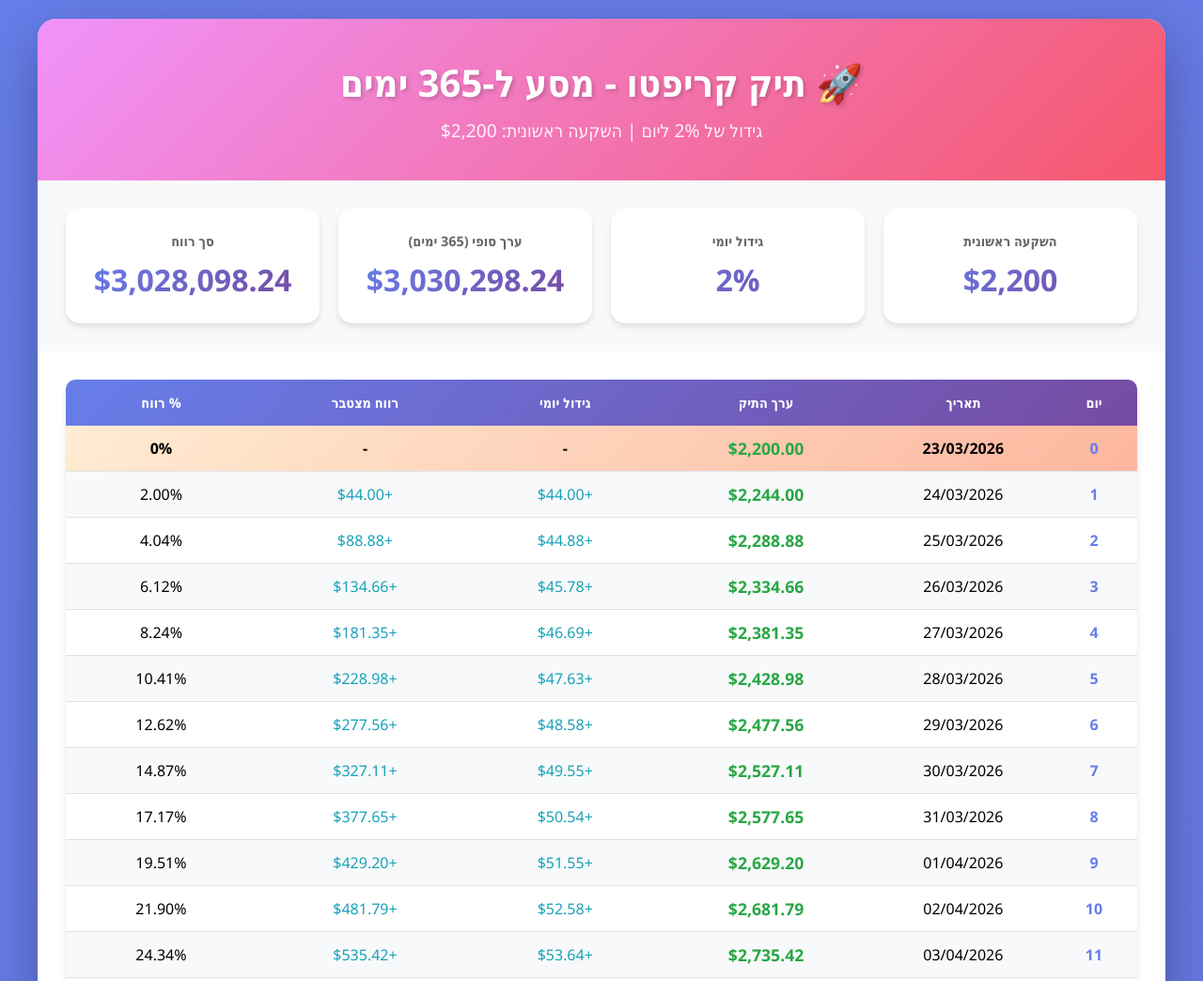
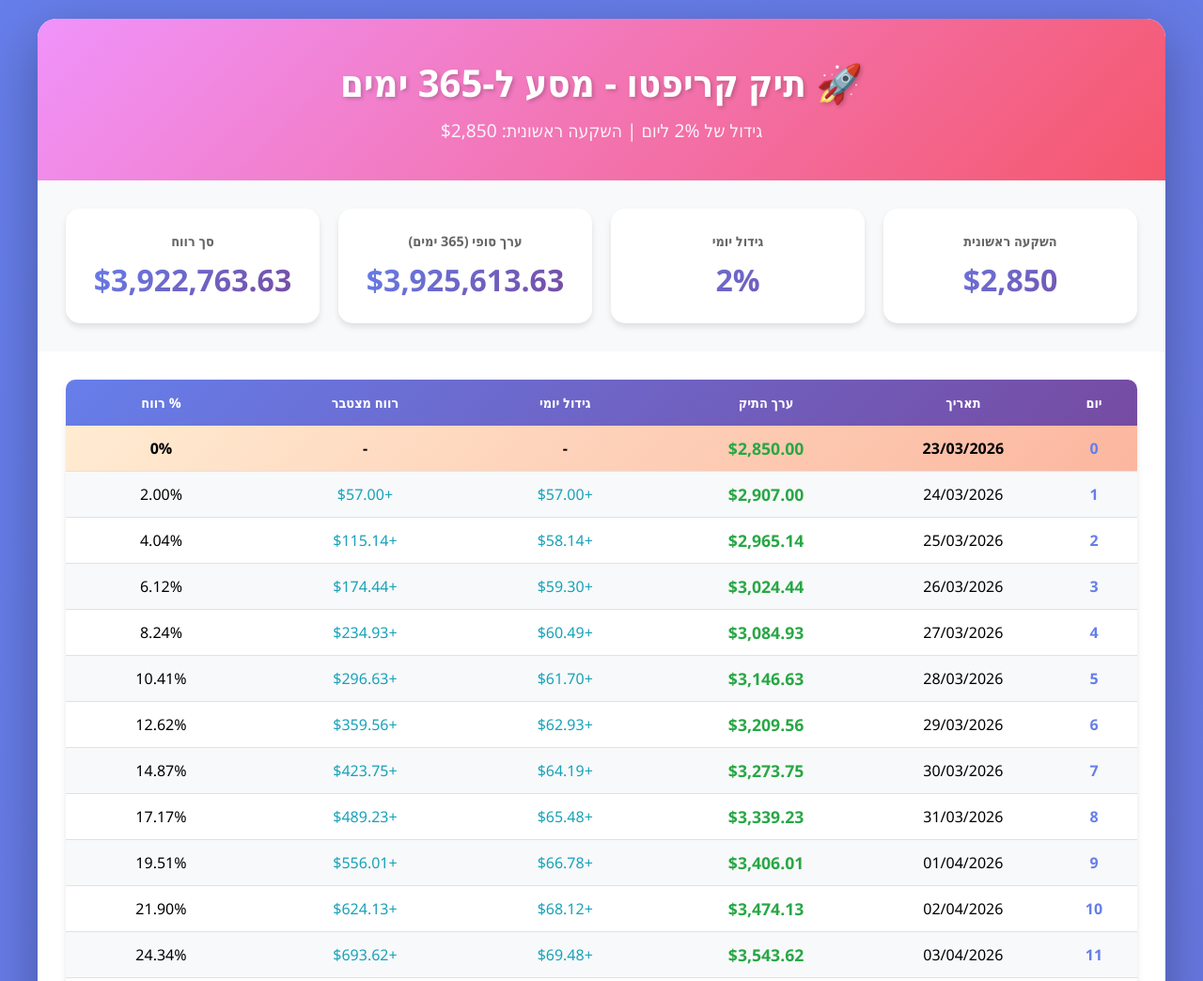
Before and after one commit to Matandi12/crypto-portfolio, a plain HTML site: page index.html in a window 1280 px wide. Shown: the top 1044 px of the page at 94% size. Drawn offline with Linux system fonts and the light colour scheme.

Commit message:
עדכון תיק ל-,850 - 23.03.2026

```diff
--- a/index.html
+++ b/index.html
@@ -182,13 +182,13 @@
     <div class="container">
         <div class="header">
             <h1>🚀 תיק קריפטו - מסע ל-365 ימים</h1>
-            <p>גידול של 2% ליום | השקעה ראשונית: $2,200</p>
+            <p>גידול של 2% ליום | השקעה ראשונית: $2,850</p>
         </div>
 
         <div class="stats">
             <div class="stat-card">
                 <h3>השקעה ראשונית</h3>
-                <div class="value">$2,200</div>
+                <div class="value">$2,850</div>
             </div>
             <div class="stat-card">
                 <h3>גידול יומי</h3>
@@ -229,7 +229,7 @@
     </div>
 
     <script>
-        const INITIAL_AMOUNT = 2200;
+        const INITIAL_AMOUNT = 2850;
         const DAILY_GROWTH = 1.02; // 2% growth
         const DAYS = 365;
         const START_DATE = new Date('2026-03-23'); // היום!
```
